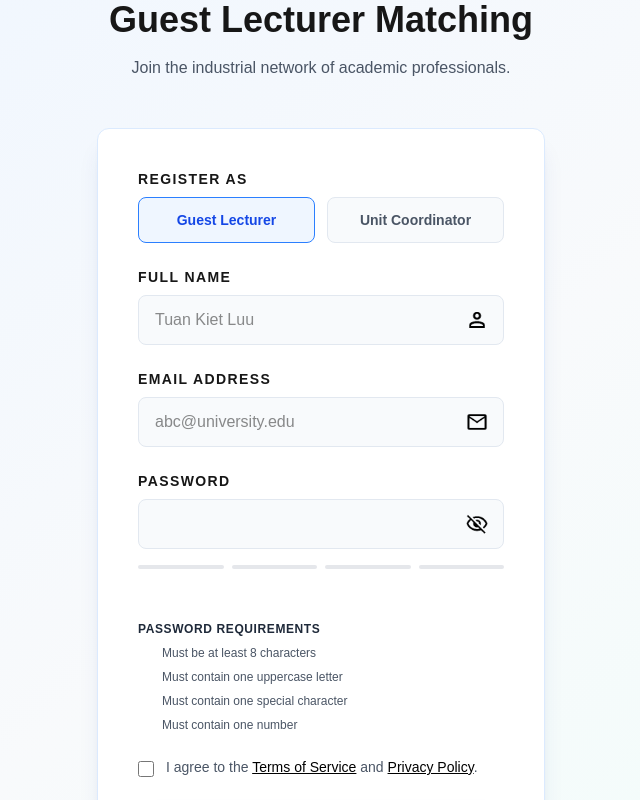
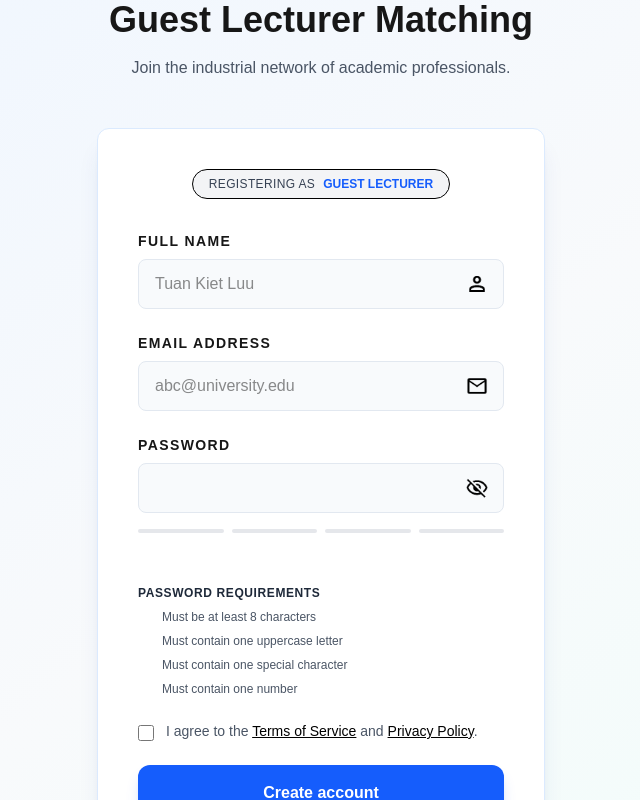
Before and after one commit to AstroPTP/guest-lecturer-matching-platform, a Next.js app in the folder frontend/: page /register in a window 1280 px wide. Shown: the top 800 px of the page, without its empty margins (319-959 px from the left). Built offline with nearby package versions, Linux system fonts and the light colour scheme.

Commit message:
fix: remove the register as

```diff
--- a/frontend/src/app/register/page.tsx
+++ b/frontend/src/app/register/page.tsx
@@ -1,9 +1,13 @@
+import { Suspense } from "react";
+
 import RegisterForm from "@/components/register/RegisterForm";
 
 export default function RegisterPage() {
   return (
     <div className="min-h-screen bg-gradient-to-br from-blue-50 via-slate-50 to-teal-50 flex items-center justify-center px-6">
-      <RegisterForm />
+      <Suspense fallback={null}>
+        <RegisterForm />
+      </Suspense>
     </div>
   );
 }
--- a/frontend/src/components/login/LoginForm.tsx
+++ b/frontend/src/components/login/LoginForm.tsx
@@ -18,16 +18,15 @@ export default function LoginForm() {
   const [showPassword, setShowPassword] = useState(false);
 
 
-  // Get the role from the query parameters to determine where to redirect after login (because no backend)
   const searchParams = useSearchParams();
   const role = searchParams.get("role");
+  const registerHref = role ? `/register?role=${role}` : "/register";
 
   async function handleSubmit(event: React.FormEvent<HTMLFormElement>) {
     event.preventDefault();
 
     setError("");
     setNeedsVerification(false);
-
 
 
     if (role === "coordinator") {
@@ -37,8 +36,8 @@ export default function LoginForm() {
     }
   }
 
+  function handleGoogleLogin() {}
 
-  function handleGoogleLogin() {}
   function handleLinkedInLogin() {}
 
   return (
@@ -122,7 +121,7 @@ export default function LoginForm() {
 
         <p className="text-center mt-10 text-sm">
           Don&apos;t have an account?{" "}
-          <Link href="/register" className="font-medium text-blue-600 underline hover:text-blue-700">
+          <Link href={registerHref} className="font-medium text-blue-600 underline hover:text-blue-700">
             Register here
           </Link>
         </p>
--- a/frontend/src/components/register/RegisterForm.tsx
+++ b/frontend/src/components/register/RegisterForm.tsx
@@ -2,7 +2,7 @@
 
 import Link from "next/link";
 import { useState } from "react";
-import { useRouter } from "next/navigation";
+import { useRouter, useSearchParams } from "next/navigation";
 import Image from "next/image";
 
 import person from "@/assets/person.png";
@@ -18,7 +18,8 @@ import { getPasswordRequirements } from "@/lib/validation";
 export default function RegisterForm() {
   const [showPassword, setShowPassword] = useState(false);
   const [password, setPassword] = useState("");
-  const [role, setRole] = useState<AccountRole>("guest");
+  const searchParams = useSearchParams();
+  const role = searchParams.get("role") === "coordinator" ? "coordinator" : "guest";
 
   const {
     hasMinLength,
@@ -28,6 +29,7 @@ export default function RegisterForm() {
     strength: passwordStrength,
     isValid: isPasswordValid,
   } = getPasswordRequirements(password);
+
 
   const strengthState =
     password.length === 0
@@ -53,44 +55,19 @@ export default function RegisterForm() {
 
   return (
     <main className="w-full max-w-md">
-      {/* Header */}
       <div className="mb-12 text-center">
         <h1 className="mb-4 text-4xl font-bold">Guest Lecturer Matching</h1>
 
         <p className="text-base text-gray-600">Join the industrial network of academic professionals.</p>
       </div>
 
-      {/* Grey Card */}
       <div className="rounded-xl border border-blue-100 bg-white p-10 shadow-xl shadow-blue-900/10">
         <form className="space-y-6" onSubmit={handleRegister}>
-          {/* Role */}
-          <div>
-            <label className="mb-2 block text-sm font-bold uppercase tracking-widest">Register as</label>
+          <div className="mb-8 flex justify-center">
+            <div className="inline-flex items-center gap-2 rounded-full border border-black bg-gray-100 px-4 py-2 text-[12px] leading-none uppercase">
+              <div className="font-medium tracking-[0.03em] text-gray-700">Registering as</div>
 
-            <div className="grid grid-cols-2 gap-3">
-              <button
-                type="button"
-                onClick={() => setRole("guest")}
-                aria-pressed={role === "guest"}
-                className={
-                  "rounded-lg border py-3 text-sm font-semibold transition " +
-                  (role === "guest" ? "border-blue-500 bg-blue-50 text-blue-700" : "border-slate-200 bg-slate-50 text-gray-600 hover:border-blue-200")
-                }
-              >
-                Guest Lecturer
-              </button>
-
-              <button
-                type="button"
-                onClick={() => setRole("coordinator")}
-                aria-pressed={role === "coordinator"}
-                className={
-                  "rounded-lg border py-3 text-sm font-semibold transition " +
-                  (role === "coordinator" ? "border-blue-500 bg-blue-50 text-blue-700" : "border-slate-200 bg-slate-50 text-gray-600 hover:border-blue-200")
-                }
-              >
-                Unit Coordinator
-              </button>
+              <div className="font-semibold tracking-normal text-blue-600">{role === "coordinator" ? "Unit Coordinator" : "Guest Lecturer"}</div>
             </div>
           </div>
 
```
